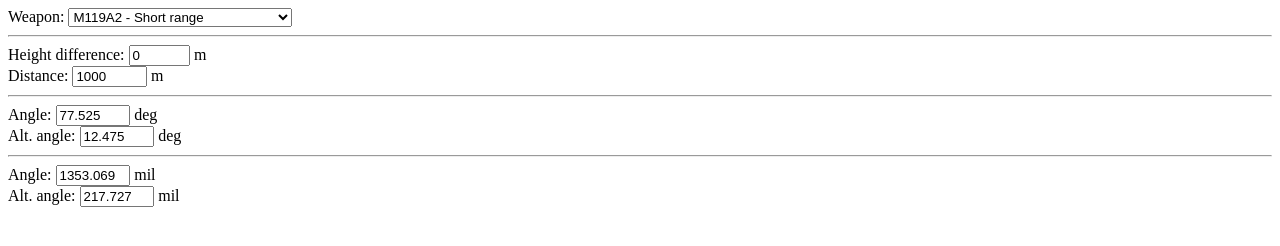
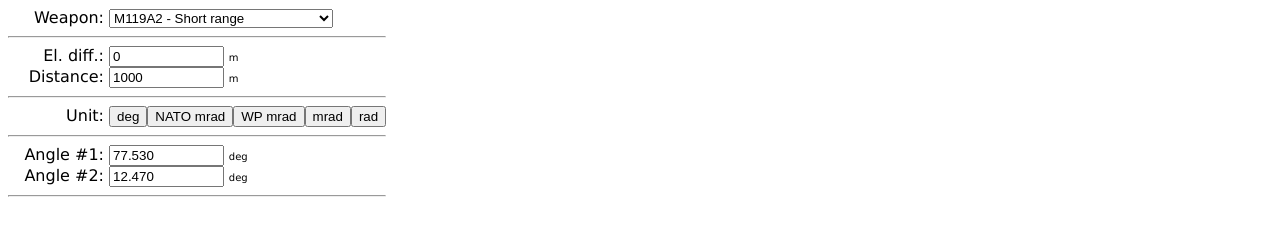
Before and after one commit to CntoDev/artillery_solver, a plain HTML site: page index.html in a window 1280 px wide. Drawn offline with Linux system fonts and the light colour scheme.

Commit message:
Add unit toggle, basic styling

```diff
--- /dev/null
+++ b/index.css
@@ -0,0 +1,36 @@
+body {
+  position: fixed;
+  margin: 0;
+  font-family: Verdana, Arial, sans-serif;
+  font-size: 16px;
+}
+
+.AppContainer {
+  padding: 0.5em;
+}
+
+.Parameter {
+
+}
+
+.Label {
+  display: inline-block;
+  width: 6em;
+  text-align: right;
+}
+
+.Unit {
+  display: inline-block;
+  width: 10em;
+  text-align: left;
+  font-size: x-small;
+}
+
+.Field {
+  display: inline-block;
+  width: 8em;
+}
+
+.PlatformSelect {
+
+}
--- a/index.html
+++ b/index.html
@@ -1,11 +1,14 @@
 <!doctype html>
 <html>
 <head>
+<title>CNTO Artillery Calculator App</title>
+<link rel="stylesheet" href="index.css"></link>
 </head>
 <body>
-<div>
-  <label>Weapon:</label>
-  <select id="muzzle_velocity">
+<div class="AppContainer">
+  <div class="Parameter">
+    <label class="Label">Weapon:</label>
+    <select class="PlatformSelect" id="muzzle_velocity">
       <option value="152.5">M119A2 - Short range</option>
       <option value="240">M119A2 - Medium range</option>
       <option value="390">M119A2 - Long range</option>
@@ -15,58 +18,36 @@
     </select>
   </div>
   <hr>
-<div>
-  <label>Height difference:</label>
-  <input type="text" id="height_difference" value="0" style="width: 4em;">
-  <label>m</label>
+  <div class="Parameter">
+    <label class="Label">El. diff.:</label>
+    <input class="Field" type="text" id="height_difference" value="0">
+    <label class="Unit">m</label>
   </div>
-<div>
-  <label>Distance:</label>
-  <input type="text" id="distance" value="1000" style="width: 5em;">
-  <label>m</label>
+  <div class="Parameter">
+    <label class="Label">Distance:</label>
+    <input class="Field" type="text" id="distance" value="1000">
+    <label class="Unit">m</label>
   </div>
   <hr>
-<div>
-  <label>Angle:</label>
-  <input type="text" readonly id="angleDeg" style="width: 5em;">
-  <label>deg</label>
-</div>
-<div>
-  <label>Alt. angle:</label>
-  <input type="text" readonly id="angleDeg2" style="width: 5em;">
-  <label>deg</label>
+  <div id="unitToggle" class="UnitToggleBar">
+    <label class="Label">Unit:</label>
   </div>
   <hr>
-<div>
-  <label>Angle:</label>
-  <input type="text" readonly id="angleMil" style="width: 5em;">
-  <label>mil</label>
+  <div class="Results">
+    <div class="Result">
+      <label class="Label">Angle #1:</label>
+      <input class="Field" type="text" readonly id="result">
+      <label class="Unit" id="resultUnit"></label>
     </div>
-<div>
-  <label>Alt. angle:</label>
-  <input type="text" readonly id="angleMil2" style="width: 5em;">
-  <label>mil</label>
+    <div class="Result">
+      <label class="Label">Angle #2:</label>
+      <input class="Field" type="text" readonly id="altResult">
+      <label class="Unit" id="altResultUnit"></label>
     </div>
-<script type="text/javascript">
-document.getElementById('muzzle_velocity').addEventListener('change', calculateAngle);
-document.getElementById('height_difference').addEventListener('keydown', calculateAngle);
-document.getElementById('distance').addEventListener('keydown', calculateAngle);
+  </div>
+  <hr>
 
-function calculateAngle() {
-  const g = 9.81;
-  const v = Number.parseFloat(document.getElementById('muzzle_velocity').value);
-  const x = Number.parseFloat(document.getElementById('distance').value);
-  const y = Number.parseFloat(document.getElementById('height_difference').value);
-
-  const v2 = v * v;
-
-  document.getElementById('angleDeg').value = (Math.atan((v2 + Math.sqrt((v2 * v2) - g * ((g * x * x) + (2 * y * v2)))) / (9.81 * x)) / Math.PI * 180).toFixed(3);
-  document.getElementById('angleDeg2').value = (Math.atan((v2 - Math.sqrt((v2 * v2) - g * ((g * x * x) + (2 * y * v2)))) / (9.81 * x)) / Math.PI * 180).toFixed(3);
-  document.getElementById('angleMil').value = (Math.atan((v2 + Math.sqrt((v2 * v2) - g * ((g * x * x) + (2 * y * v2)))) / (9.81 * x)) * 1000).toFixed(3);
-  document.getElementById('angleMil2').value = (Math.atan((v2 - Math.sqrt((v2 * v2) - g * ((g * x * x) + (2 * y * v2)))) / (9.81 * x)) * 1000).toFixed(3);
-}
-
-calculateAngle();
-</script>
+</div>
+<script type="text/javascript" src="index.js"></script>
 </body>
 </htm>
--- /dev/null
+++ b/index.js
@@ -0,0 +1,84 @@
+'use strict';
+
+document.getElementById('muzzle_velocity').addEventListener('change', calculateAngle);
+document.getElementById('height_difference').addEventListener('keydown', calculateAngle);
+document.getElementById('distance').addEventListener('keydown', calculateAngle);
+
+const g = 9.80665;
+
+const units = [
+  {
+    name: "deg",
+    convert: radians => radians / Math.PI * 180,
+  },
+  {
+    name: "NATO mrad",
+    convert: radians => radians * 1018.592,
+  },
+  {
+    name: "WP mrad",
+    convert: radians => radians * 954.930,
+  },
+  {
+    name: "mrad",
+    convert: radians => radians * 1000,
+  },
+  {
+    name: "rad",
+    convert: radians => radians,
+  },
+];
+
+let activeUnit = units[0];
+
+addUnitToggleButtons();
+calculateAngle();
+
+//======================================================================================================================
+
+function addUnitToggleButtons() {
+  const container = document.getElementById('unitToggle');
+
+  units.forEach((unit, index) => {
+    const { name, convert } = unit;
+    const button = document.createElement('button');
+    button.innerText = name;
+    button.classList.add('UnitToggle');
+    button.addEventListener('click', () => {
+      activeUnit.button.classList.toggle('isActive');
+      activeUnit = units[index];
+      activeUnit.button.classList.toggle('isActive');
+      calculateAngle();
+    });
+    unit.button = button;
+    container.appendChild(button);
+  });
+}
+
+function calculateAngle() {
+  const v = Number.parseFloat(document.getElementById('muzzle_velocity').value);
+  const x = Number.parseFloat(document.getElementById('distance').value);
+  const y = Number.parseFloat(document.getElementById('height_difference').value);
+
+  const v2 = v * v;
+
+  const result = ballisticFormula(v, x, y, g);
+
+  document.getElementById('result').value = activeUnit.convert(result[0]).toFixed(3);
+  document.getElementById('altResult').value = activeUnit.convert(result[1]).toFixed(3);
+  document.getElementById('resultUnit').innerText = activeUnit.name;
+  document.getElementById('altResultUnit').innerText = activeUnit.name;
+}
+
+
+function ballisticFormula(v, x, y, g = 9.81) {
+  const v2 = v * v;
+
+  const sqrtValue = Math.sqrt((v2 * v2) - g * ((g * x * x) + (2 * y * v2)));
+  const denominator = g * x;
+
+  return [
+    Math.atan((v2 + sqrtValue) / denominator),
+    Math.atan((v2 - sqrtValue) / denominator),
+  ];
+}
```
Lines whose indentation alone changed are shown as unchanged.
